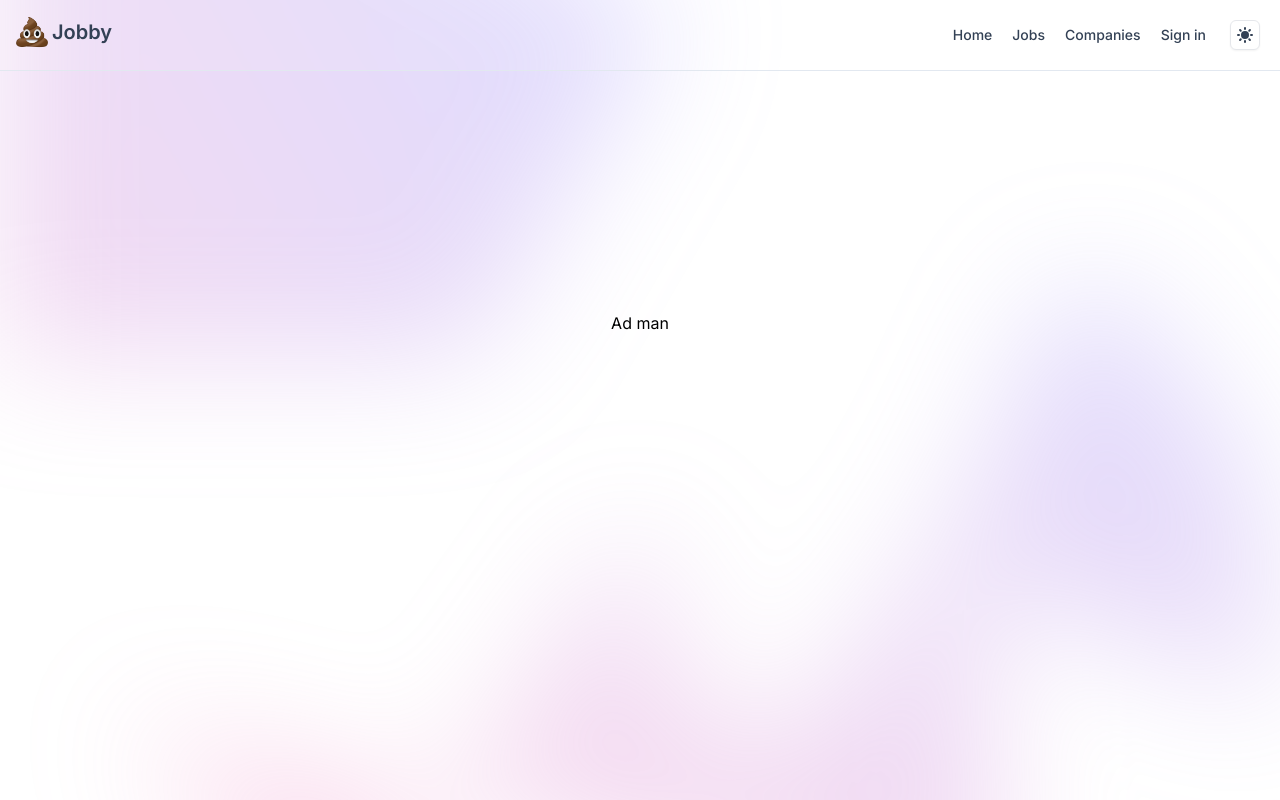
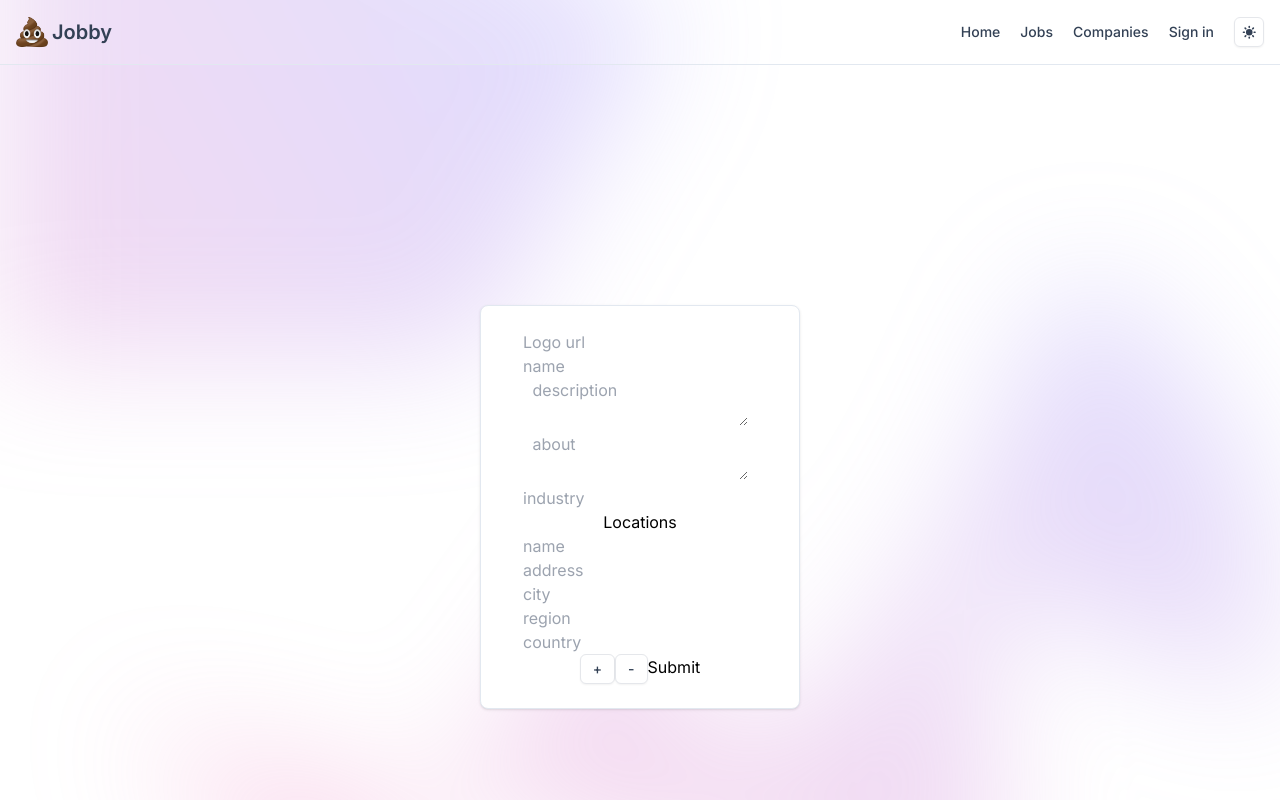
Before and after one commit to jonathonhawkins92/jobby, a Next.js app: page /admin in a window 1280 px wide. Built offline with nearby package versions, Linux system fonts and the light colour scheme; no server answers.

Commit message:
Shared button and card component

```diff
--- /dev/null
+++ b/src/app/admin/components/forms/company.tsx
@@ -0,0 +1,125 @@
+"use client";
+
+import { useForm, useFieldArray } from "react-hook-form";
+import type { SubmitHandler } from "react-hook-form";
+import Button from "~/components/button";
+
+type Location = {
+    name: string;
+    address: string;
+    city: string;
+    region: string;
+    country: string;
+};
+
+const defaultLocation = {
+    name: "",
+    address: "",
+    city: "",
+    region: "",
+    country: "",
+};
+
+type Company = {
+    logo: string;
+    name: string;
+    description: string;
+    about: string;
+    industry: string;
+    location: Location[];
+};
+
+const defaultCompany = {
+    logo: "",
+    name: "",
+    description: "",
+    about: "",
+    industry: "",
+    location: [defaultLocation],
+};
+
+export function CompanyForm() {
+    const {
+        register,
+        handleSubmit,
+        formState: { errors },
+        control,
+    } = useForm<Company>({
+        defaultValues: defaultCompany,
+    });
+    const { fields, append, remove } = useFieldArray({
+        name: "location",
+        control,
+    });
+    const onSubmit: SubmitHandler<Company> = (data) => console.log(data);
+
+    return (
+        <form
+            onSubmit={(e) => {
+                e.preventDefault();
+                void handleSubmit(onSubmit)(e);
+            }}
+        >
+            <input type="text" placeholder="Logo url" {...register("logo")} />
+            <input
+                type="text"
+                placeholder="name"
+                {...register("name", { required: true })}
+            />
+            {errors.name && <span>{errors.name.message}</span>}
+            <textarea placeholder="description" {...register("description")} />
+            <textarea placeholder="about" {...register("about")} />
+            <input
+                type="text"
+                placeholder="industry"
+                {...register("industry")}
+            />
+            {fields.map((field, index) => (
+                <fieldset key={field.id}>
+                    <legend>Locations</legend>
+                    <input
+                        type="text"
+                        placeholder="name"
+                        {...register(`location.${index}.name`, {
+                            required: true,
+                        })}
+                        defaultValue={field.name}
+                    />
+                    <input
+                        type="text"
+                        placeholder="address"
+                        {...register(`location.${index}.address`, {
+                            required: true,
+                        })}
+                        defaultValue={field.address}
+                    />
+                    <input
+                        type="text"
+                        placeholder="city"
+                        {...register(`location.${index}.city`, {
+                            required: true,
+                        })}
+                        defaultValue={field.city}
+                    />
+                    <input
+                        type="text"
+                        placeholder="region"
+                        {...register(`location.${index}.region`)}
+                        defaultValue={field.region}
+                    />
+                    <input
+                        type="text"
+                        placeholder="country"
+                        {...register(`location.${index}.country`, {
+                            required: true,
+                        })}
+                        defaultValue={field.country}
+                    />
+                </fieldset>
+            ))}
+            <Button onClick={() => append(defaultLocation)}>+</Button>
+            <Button onClick={() => remove(fields.length - 1)}>-</Button>
+            <input type="submit" />
+        </form>
+    );
+}
--- a/src/app/admin/page.tsx
+++ b/src/app/admin/page.tsx
@@ -1,4 +1,7 @@
 import type { Metadata } from "next";
+
+import { CompanyForm } from "./components/forms/company";
+import Card from "~/components/card";
 
 export const metadata: Metadata = {
     title: "Jobby - Admin",
@@ -7,7 +10,9 @@ export const metadata: Metadata = {
 export default function Admin() {
     return (
         <div className="mx-auto flex flex-col items-center justify-center gap-6 py-32 text-center sm:py-48 lg:py-56">
-            Ad man
+            <Card className="w-full max-w-xs">
+                <CompanyForm />
+            </Card>
         </div>
     );
 }
--- a/src/app/components/header/nav/toggle.tsx
+++ b/src/app/components/header/nav/toggle.tsx
@@ -1,4 +1,5 @@
 import type { ButtonHTMLAttributes, DetailedHTMLProps } from "react";
+import Button from "~/components/button";
 
 export function NavToggle({
     onClick,
@@ -9,10 +10,9 @@ export function NavToggle({
     HTMLButtonElement
 >) {
     return (
-        <button
-            type="button"
-            className="inline-flex items-center justify-center gap-2 rounded-md border bg-white p-[6px] align-middle text-sm font-medium text-slate-700 shadow-sm transition-all hover:bg-slate-50 focus:outline-none focus:ring-2 focus:ring-blue-600 focus:ring-offset-2 focus:ring-offset-white dark:border-slate-700 dark:bg-slate-900 dark:text-slate-400 dark:hover:bg-slate-800 dark:hover:text-white dark:focus:ring-offset-slate-800"
+        <Button
             aria-label="Toggle navigation"
+            variant="flatIcon"
             onClick={onClick}
             {...props}
         >
@@ -32,6 +32,6 @@ export function NavToggle({
                     />
                 )}
             </svg>
-        </button>
+        </Button>
     );
 }
--- a/src/app/components/header/theme-toggle.tsx
+++ b/src/app/components/header/theme-toggle.tsx
@@ -2,6 +2,7 @@
 
 import { useEffect, useState } from "react";
 import Cookies from "universal-cookie";
+import Button from "~/components/button";
 
 const cookies = new Cookies();
 
@@ -38,8 +39,7 @@ export function ThemeToggle({ initialTheme }: { initialTheme?: string }) {
     }, [theme]);
 
     return (
-        <button
-            id="theme-toggle"
+        <Button
             onClick={() =>
                 setTheme((current) => {
                     const theme = current === "light" ? "dark" : "light";
@@ -47,16 +47,16 @@ export function ThemeToggle({ initialTheme }: { initialTheme?: string }) {
                     return theme;
                 })
             }
-            type="button"
-            className="m-1 inline-flex items-center justify-center gap-2 rounded-md border bg-white p-1 align-middle text-sm font-medium text-slate-700 shadow-sm transition-all hover:bg-slate-50 focus:outline-none focus:ring-2 focus:ring-blue-600 focus:ring-offset-2 focus:ring-offset-white dark:border-slate-700 dark:bg-slate-900 dark:text-slate-400 dark:hover:bg-slate-800 dark:hover:text-white dark:focus:ring-offset-slate-800"
+            variant="flatIcon"
         >
             <svg
-                className="h-5 w-5"
-                width="20"
-                height="20"
+                className="h-4 w-4"
+                width="16"
+                height="16"
                 fill="currentColor"
-                viewBox="0 0 20 20"
+                viewBox="0 0 16 16"
             >
+                <g transform="scale(0.825)">
                     {theme === "dark" ? (
                         <path d="M17.293 13.293A8 8 0 016.707 2.707a8.001 8.001 0 1010.586 10.586z" />
                     ) : (
@@ -66,7 +66,8 @@ export function ThemeToggle({ initialTheme }: { initialTheme?: string }) {
                             clipRule="evenodd"
                         />
                     )}
+                </g>
             </svg>
-        </button>
+        </Button>
     );
 }
--- a/src/app/page.tsx
+++ b/src/app/page.tsx
@@ -2,6 +2,7 @@ import Link from "next/link";
 import { descriptions } from "./layout";
 import { SignInPrompt } from "./components/landing-signin";
 import { randomArrayValue } from "~/utils/array";
+import Button from "~/components/button";
 
 export default function Home() {
     return (
@@ -14,17 +15,11 @@ export default function Home() {
             </h2>
             <SignInPrompt />
             <div className="flex items-center justify-center gap-x-3">
-                <Link
-                    href="/jobs"
-                    className="rounded-md border bg-white px-3 py-1 align-middle text-sm font-medium text-slate-700 shadow-sm transition-all hover:bg-slate-50 focus:outline-none focus:ring-2 focus:ring-blue-600 focus:ring-offset-2 focus:ring-offset-white dark:border-slate-700 dark:bg-slate-900 dark:text-slate-400 dark:hover:bg-slate-800 dark:hover:text-white dark:focus:ring-offset-slate-800"
-                >
-                    Jobs
+                <Link href="/jobs">
+                    <Button>Jobs</Button>
                 </Link>
-                <Link
-                    href="/companies"
-                    className="rounded-md border bg-white px-3 py-1 align-middle text-sm font-medium text-slate-700 shadow-sm transition-all hover:bg-slate-50 focus:outline-none focus:ring-2 focus:ring-blue-600 focus:ring-offset-2 focus:ring-offset-white dark:border-slate-700 dark:bg-slate-900 dark:text-slate-400 dark:hover:bg-slate-800 dark:hover:text-white dark:focus:ring-offset-slate-800"
-                >
-                    Companies
+                <Link href="/companies">
+                    <Button>Companies</Button>
                 </Link>
             </div>
         </div>
--- /dev/null
+++ b/src/components/button/index.tsx
@@ -0,0 +1,36 @@
+import clsx from "clsx";
+import type { ButtonHTMLAttributes, HTMLProps } from "react";
+
+const flat =
+    "border bg-white align-middle text-sm font-medium text-slate-700 shadow-sm transition-all hover:bg-slate-50 focus:outline-none focus:ring-2 focus:ring-blue-600 focus:ring-offset-2 focus:ring-offset-white dark:border-slate-700 dark:bg-slate-900 dark:text-slate-400 dark:hover:bg-slate-800 dark:hover:text-white dark:focus:ring-offset-slate-800";
+
+const variants = {
+    flat: `${flat} px-3 py-1`,
+    flatIcon: `${flat} p-1.5`,
+    flatImage: `${flat} p-0.5`,
+} as const;
+
+const shapes = {
+    square: `rounded-md`,
+    round: `rounded-full`,
+} as const;
+
+export default function Button({
+    type = "button",
+    variant = "flat",
+    shape = "square",
+    className,
+    ...props
+}: HTMLProps<HTMLButtonElement> & {
+    variant?: keyof typeof variants;
+    shape?: keyof typeof shapes;
+    type?: ButtonHTMLAttributes<HTMLButtonElement>["type"];
+}) {
+    return (
+        <button
+            {...props}
+            type={type}
+            className={clsx(variants[variant], shapes[shape], className)}
+        ></button>
+    );
+}
--- /dev/null
+++ b/src/components/card/index.tsx
@@ -0,0 +1,18 @@
+import clsx from "clsx";
+import type { PropsWithChildren } from "react";
+
+export default function Card({
+    children,
+    className,
+}: PropsWithChildren<{ className?: string }>) {
+    return (
+        <div
+            className={clsx(
+                "rounded-lg border border-slate-200 bg-white p-6 shadow dark:border-slate-700 dark:bg-slate-800 dark:text-white",
+                className
+            )}
+        >
+            {children}
+        </div>
+    );
+}
```
Also changed, not shown: src/app/components/header/user-avatar.tsx (+19 -9 lines). Lines whose indentation alone changed are shown as unchanged.
